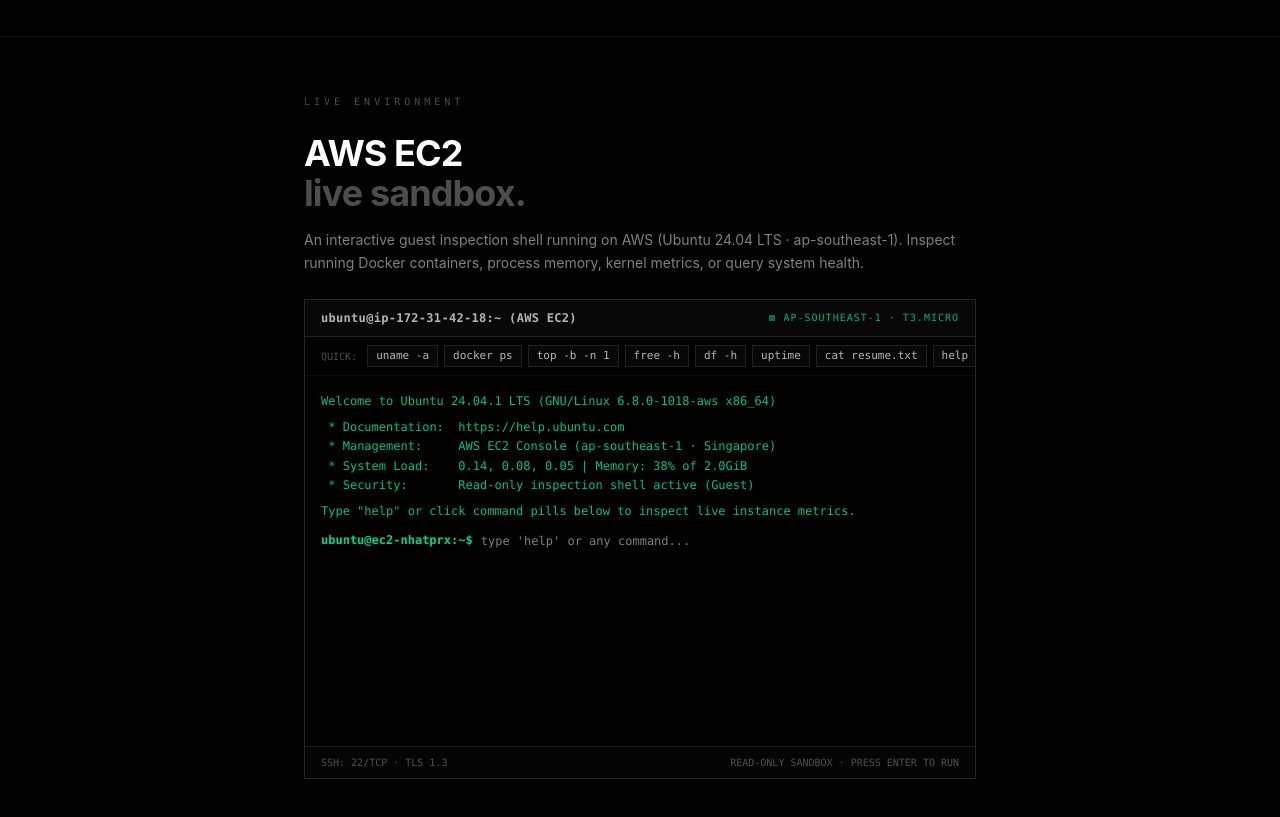
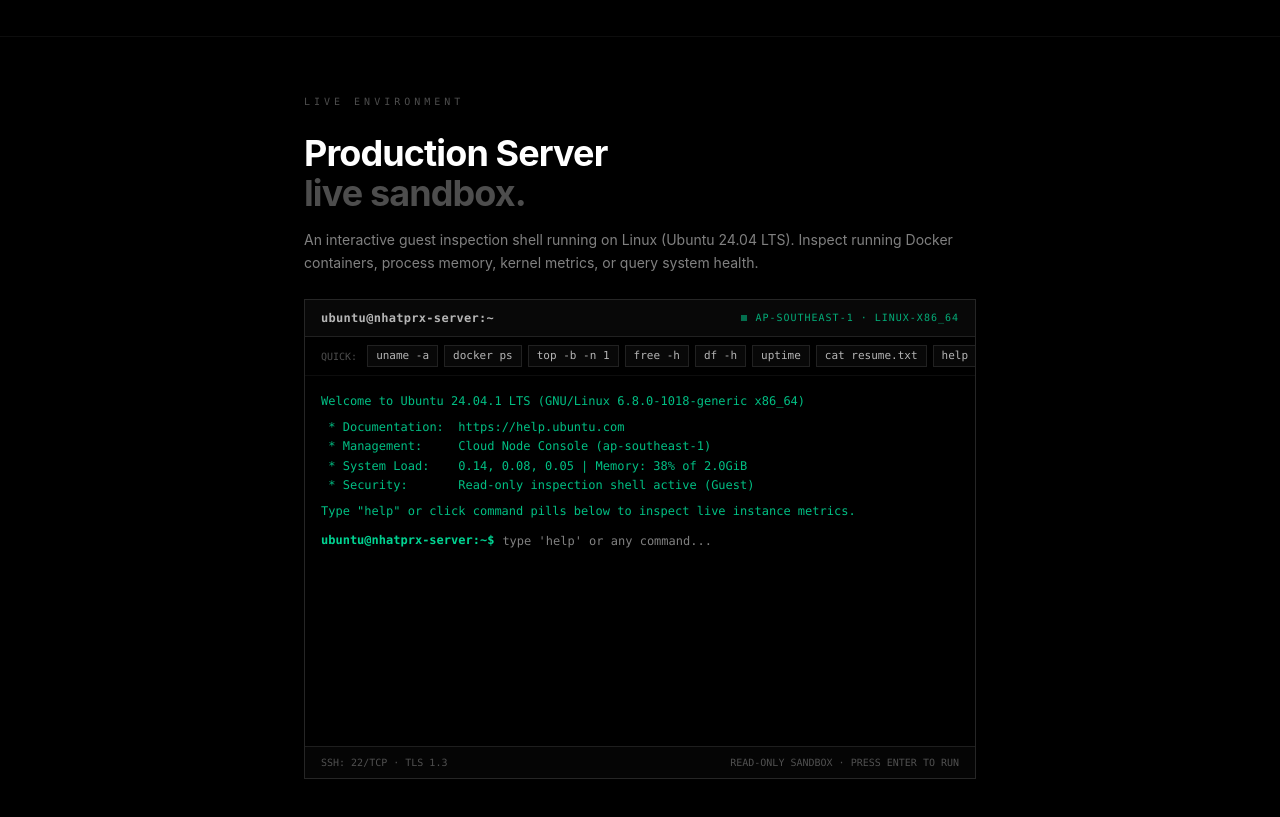
Before and after one commit to nhatprx/nhatprx-portfolio, a React (Vite) app: page / in a window 1280 px wide. Shown: the part 860-1677 px from the top of the page. Built offline with nearby package versions, Linux system fonts and the light colour scheme.

Commit message:
refactor(terminal): replace AWS EC2 labeling with Production Server / Cloud Node

```diff
--- a/src/App.tsx
+++ b/src/App.tsx
@@ -293,12 +293,12 @@ export default function App() {
           <div className="w-full max-w-2xl mx-auto text-left">
             <p className="font-mono text-[10px] tracking-[0.4em] text-white/30 mb-6">LIVE ENVIRONMENT</p>
             <h2 className="text-3xl sm:text-4xl font-bold tracking-tight mb-4">
-              AWS EC2
+              Production Server
               <br />
               <span className="text-white/30">live sandbox.</span>
             </h2>
             <p className="text-sm text-white/50 leading-relaxed mb-6">
-              An interactive guest inspection shell running on AWS (Ubuntu 24.04 LTS · ap-southeast-1).
+              An interactive guest inspection shell running on Linux (Ubuntu 24.04 LTS).
               Inspect running Docker containers, process memory, kernel metrics, or query system health.
             </p>
 
--- a/src/components/Ec2Terminal.tsx
+++ b/src/components/Ec2Terminal.tsx
@@ -8,11 +8,11 @@ interface HistoryEntry {
 const INITIAL_GREETING: HistoryEntry[] = [
   {
     type: 'system',
-    text: 'Welcome to Ubuntu 24.04.1 LTS (GNU/Linux 6.8.0-1018-aws x86_64)',
+    text: 'Welcome to Ubuntu 24.04.1 LTS (GNU/Linux 6.8.0-1018-generic x86_64)',
   },
   {
     type: 'system',
-    text: ' * Documentation:  https://help.ubuntu.com\n * Management:     AWS EC2 Console (ap-southeast-1 · Singapore)\n * System Load:    0.14, 0.08, 0.05 | Memory: 38% of 2.0GiB\n * Security:       Read-only inspection shell active (Guest)',
+    text: ' * Documentation:  https://help.ubuntu.com\n * Management:     Cloud Node Console (ap-southeast-1)\n * System Load:    0.14, 0.08, 0.05 | Memory: 38% of 2.0GiB\n * Security:       Read-only inspection shell active (Guest)',
   },
   {
     type: 'system',
@@ -54,13 +54,13 @@ export default function Ec2Terminal() {
     const cmd = tokens[0].toLowerCase()
     const arg = tokens[1]?.toLowerCase()
 
-    const newEntries: HistoryEntry[] = [{ type: 'input', text: `ubuntu@ec2-nhatprx:~$ ${raw}` }]
+    const newEntries: HistoryEntry[] = [{ type: 'input', text: `ubuntu@nhatprx-server:~$ ${raw}` }]
 
     switch (cmd) {
       case 'help':
         newEntries.push({
           type: 'output',
-          text: `AWS EC2 Guest Terminal — Available Read-Only Commands:
+          text: `Production Node Guest Terminal — Available Read-Only Commands:
   • uname -a           - Print Linux kernel & AWS architecture
   • docker ps          - List running production containers
   • top / htop         - Inspect CPU, memory & process table
@@ -302,13 +302,13 @@ CGroup: /
       <div className="flex items-center justify-between px-4 py-2.5 bg-white/[0.03] border-b border-white/10 shrink-0">
         <div className="flex items-center gap-2">
           <span className="text-xs text-white/70 font-semibold tracking-wide">
-            ubuntu@ip-172-31-42-18:~ (AWS EC2)
+            ubuntu@nhatprx-server:~
           </span>
         </div>
         <div className="flex items-center gap-2">
           <span className="w-1.5 h-1.5 bg-emerald-400 animate-pulse" />
           <span className="text-[10px] text-emerald-400/80 tracking-widest uppercase">
-            ap-southeast-1 · t3.micro
+            ap-southeast-1 · linux-x86_64
           </span>
         </div>
       </div>
@@ -351,7 +351,7 @@ CGroup: /
 
         {/* Live Input Line */}
         <div className="flex items-center gap-2 pt-1">
-          <span className="text-emerald-400 font-semibold shrink-0">ubuntu@ec2-nhatprx:~$</span>
+          <span className="text-emerald-400 font-semibold shrink-0">ubuntu@nhatprx-server:~$</span>
           <input
             ref={inputRef}
             type="text"
```
